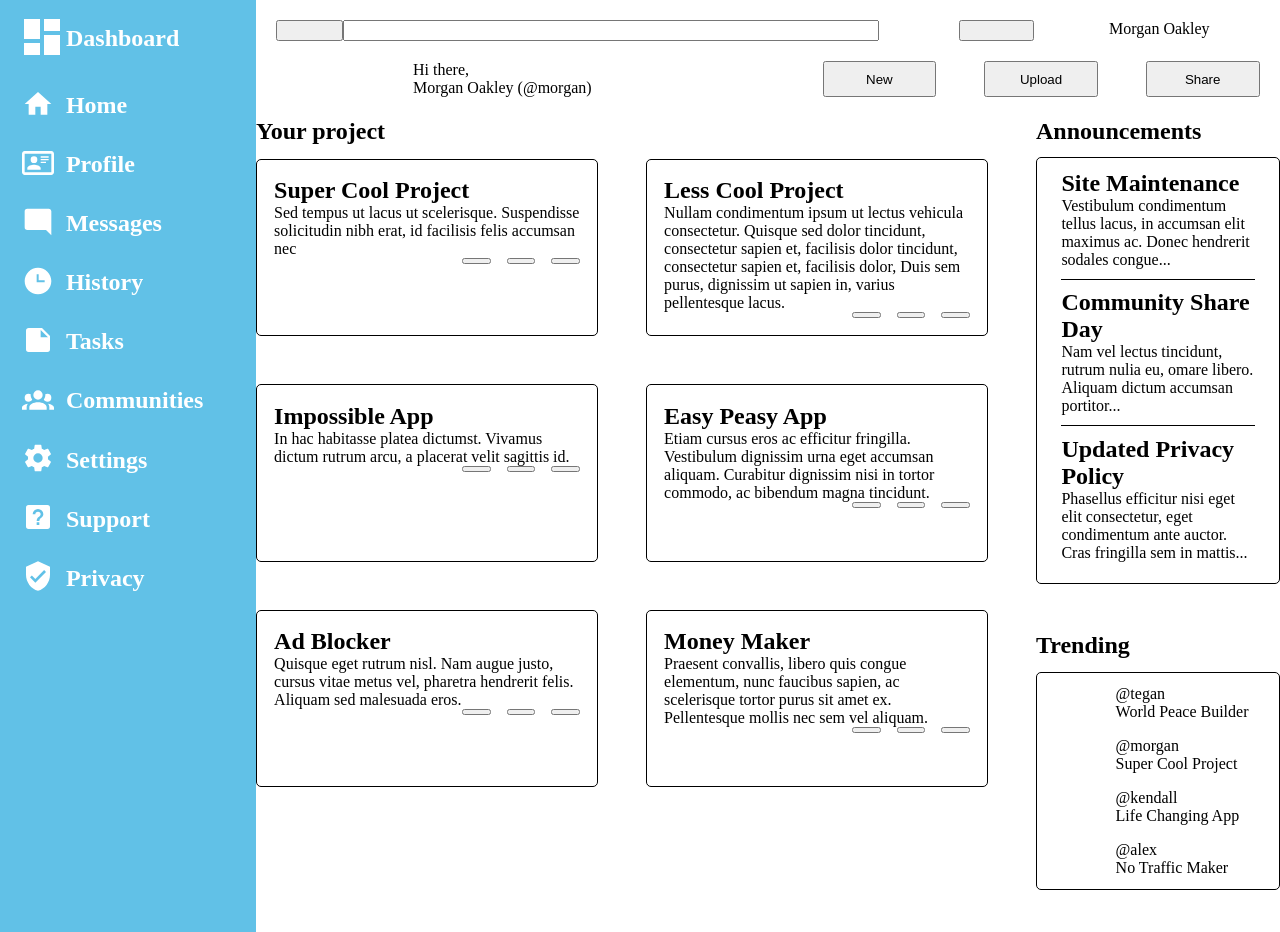
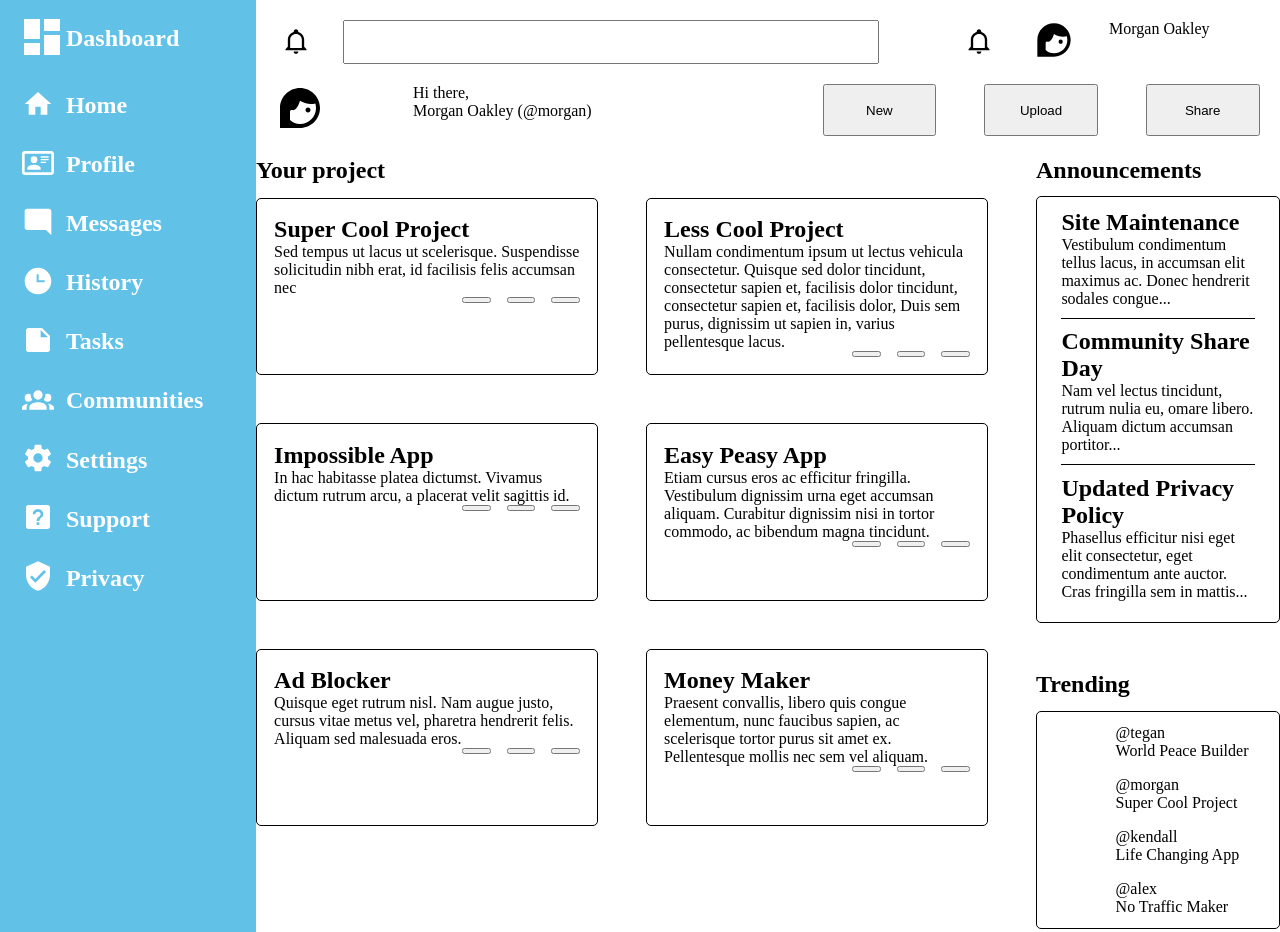
Before and after one commit to azanra/admin-dashboard, a plain HTML site: page index.html in a window 1280 px wide. Shown: the top 932 px of the page. Drawn offline with Linux system fonts and the light colour scheme.

Commit message:
Add svg icon to header section

```diff
--- a/index.html
+++ b/index.html
@@ -137,19 +137,47 @@
       <div class="header">
         <div class="header-activity">
           <div class="header-search-container">
-            <button></button>
+            <button class="profile-icon btn-reset">
+              <svg xmlns="http://www.w3.org/2000/svg" viewBox="0 0 24 24">
+                <title>bell-outline</title>
+                <path
+                  d="M10 21H14C14 22.1 13.1 23 12 23S10 22.1 10 21M21 19V20H3V19L5 17V11C5 7.9 7 5.2 10 4.3V4C10 2.9 10.9 2 12 2S14 2.9 14 4V4.3C17 5.2 19 7.9 19 11V17L21 19M17 11C17 8.2 14.8 6 12 6S7 8.2 7 11V18H17V11Z"
+                />
+              </svg>
+            </button>
             <input type="text" id="search-keyword" name="search-keyword" />
           </div>
           <div class="header-profile-container">
-            <button></button>
-            <div class="profile-picture"></div>
+            <button class="btn-reset profile-icon">
+              <svg xmlns="http://www.w3.org/2000/svg" viewBox="0 0 24 24">
+                <title>bell-outline</title>
+                <path
+                  d="M10 21H14C14 22.1 13.1 23 12 23S10 22.1 10 21M21 19V20H3V19L5 17V11C5 7.9 7 5.2 10 4.3V4C10 2.9 10.9 2 12 2S14 2.9 14 4V4.3C17 5.2 19 7.9 19 11V17L21 19M17 11C17 8.2 14.8 6 12 6S7 8.2 7 11V18H17V11Z"
+                />
+              </svg>
+            </button>
+            <div class="profile-picture profile-icon">
+              <svg xmlns="http://www.w3.org/2000/svg" viewBox="0 0 24 24">
+                <title>face-woman-profile</title>
+                <path
+                  d="M17.25 13C17.25 13.69 16.69 14.25 16 14.25S14.75 13.69 14.75 13 15.31 11.75 16 11.75 17.25 12.31 17.25 13M22 12C22 17.5 17.5 22 12 22H2V12C2 6.5 6.5 2 12 2S22 6.5 22 12M7 18C8.41 19.23 10 20 12 20C16.41 20 20 16.41 20 12C20 11.21 19.88 10.45 19.67 9.74C18.95 9.91 18.2 10 17.42 10C15.42 10 13.57 9.4 12 8.39C12 8.39 10.54 13.76 8.03 13C7.37 12.8 7 13.31 7 14"
+                />
+              </svg>
+            </div>
             <div class="profile-name">Morgan Oakley</div>
           </div>
         </div>
         <div class="header-nav">
           <div class="nav-intro">
             <div class="nav-profile-container">
-              <div class="nav-picture"></div>
+              <div class="nav-picture large-icon">
+                <svg xmlns="http://www.w3.org/2000/svg" viewBox="0 0 24 24">
+                  <title>face-woman-profile</title>
+                  <path
+                    d="M17.25 13C17.25 13.69 16.69 14.25 16 14.25S14.75 13.69 14.75 13 15.31 11.75 16 11.75 17.25 12.31 17.25 13M22 12C22 17.5 17.5 22 12 22H2V12C2 6.5 6.5 2 12 2S22 6.5 22 12M7 18C8.41 19.23 10 20 12 20C16.41 20 20 16.41 20 12C20 11.21 19.88 10.45 19.67 9.74C18.95 9.91 18.2 10 17.42 10C15.42 10 13.57 9.4 12 8.39C12 8.39 10.54 13.76 8.03 13C7.37 12.8 7 13.31 7 14"
+                  />
+                </svg>
+              </div>
               <div class="nav-greeting">
                 <p>Hi there,</p>
                 <p>Morgan Oakley <span>(@morgan)</span></p>
--- a/style/style.css
+++ b/style/style.css
@@ -159,13 +159,21 @@ h2 {
   margin-left: 17%;
 }
 
+.profile-icon {
+  width: 2.5rem;
+}
+
+.large-icon {
+  width: 3rem;
+}
+
 .header-text,
 .icon-text {
   font-weight: bold;
   font-size: 1.5rem;
 }
 
-.search-btn {
+.btn-reset {
   background: none;
   border: none;
 }
```
